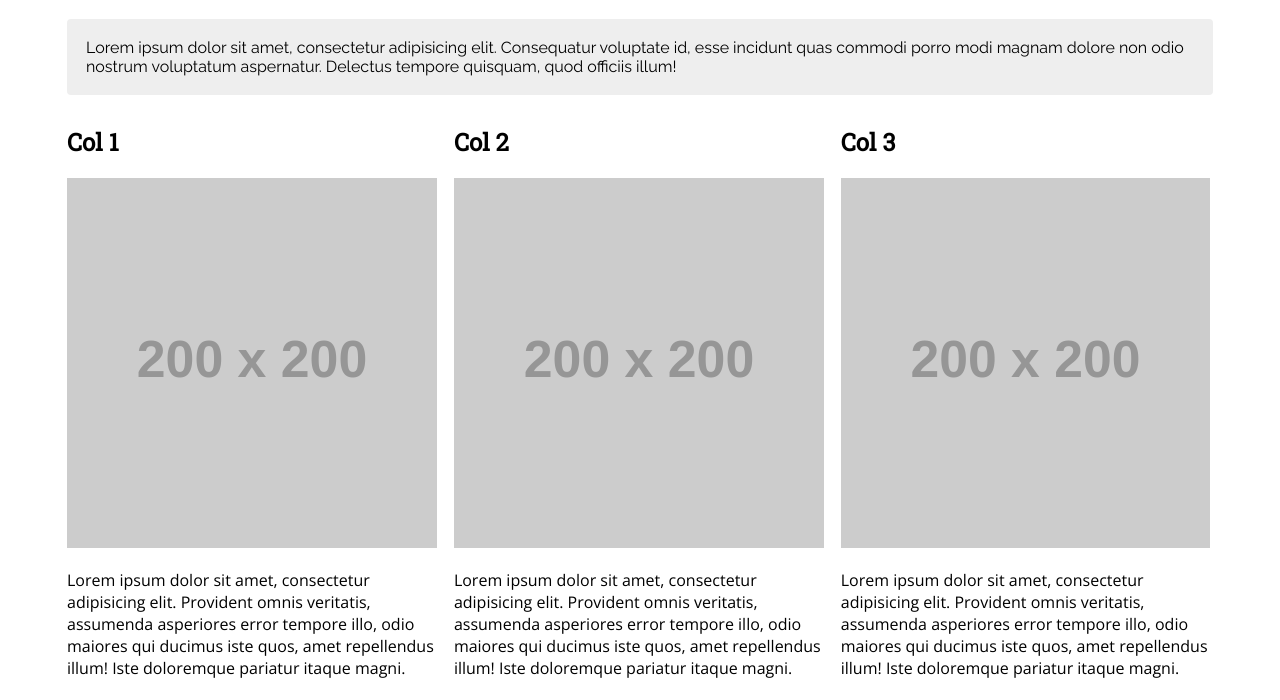
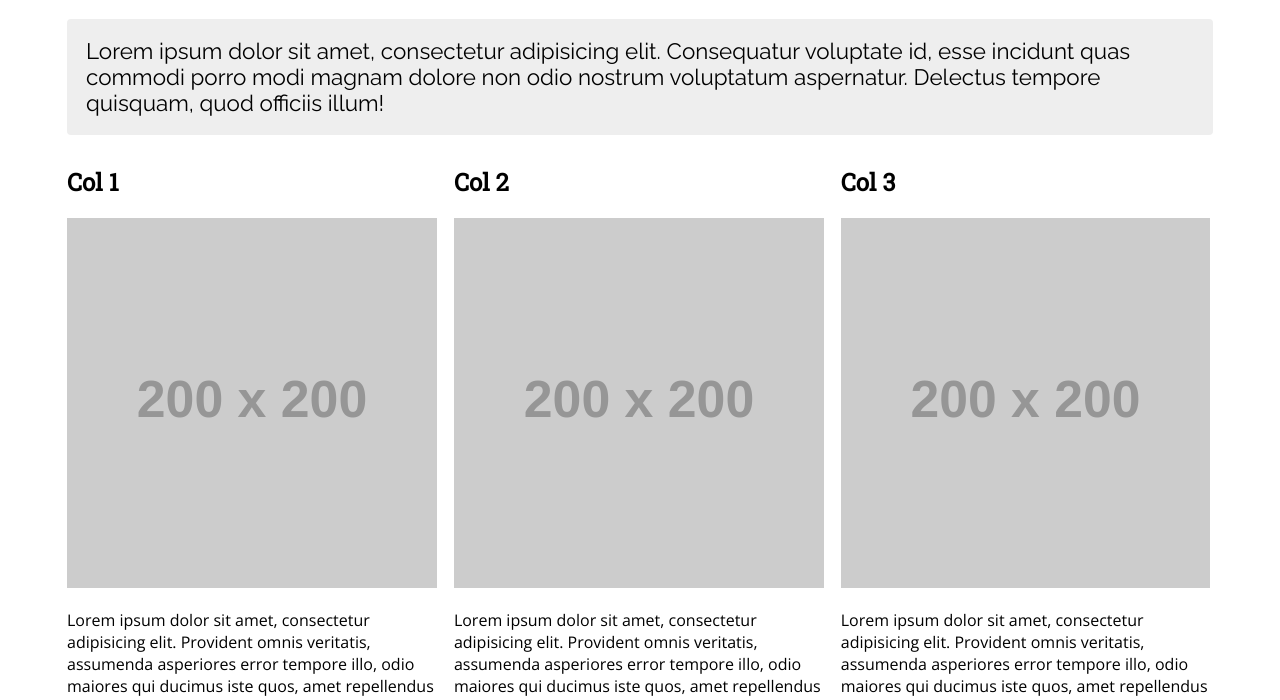
Before and after one commit to j127/responsive-css-grid-cookiecutter, a website: page {{cookiecutter.directory_name}}/index.html in a window 1280 px wide. Shown: the part 86-786 px from the top of the page. Drawn offline with nearby package versions, Linux system fonts and the light colour scheme; files that its build step writes are made by us from their sources; placeholder pictures from the web are drawn by us.

Commit message:
Small updates

```diff
--- a/{{cookiecutter.directory_name}}/assets/scss/_layout.scss
+++ b/{{cookiecutter.directory_name}}/assets/scss/_layout.scss
@@ -7,4 +7,5 @@ html body {
     padding: 19px;
     border-radius: 4px;
     font-family: Raleway, Helvetica, Arial, sans-serif;
+    font-size: 1.4em;
 }
```
